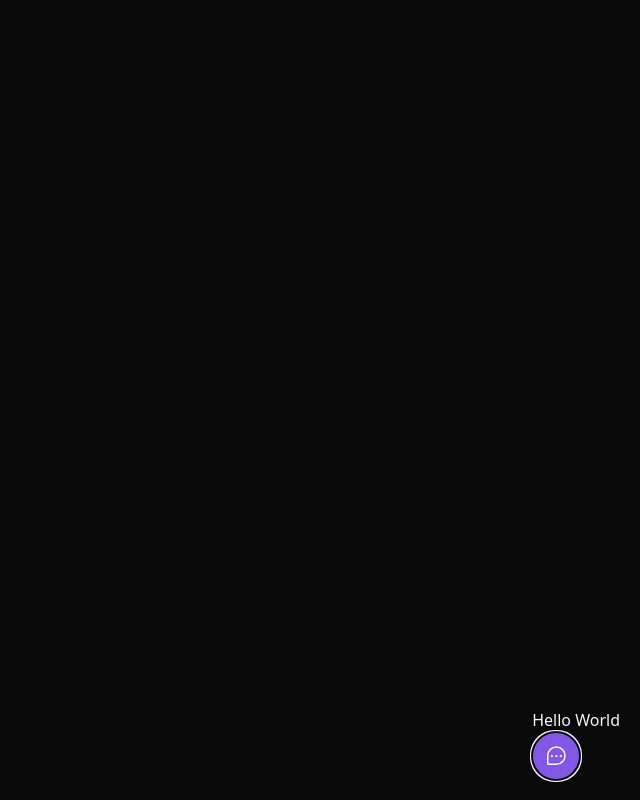
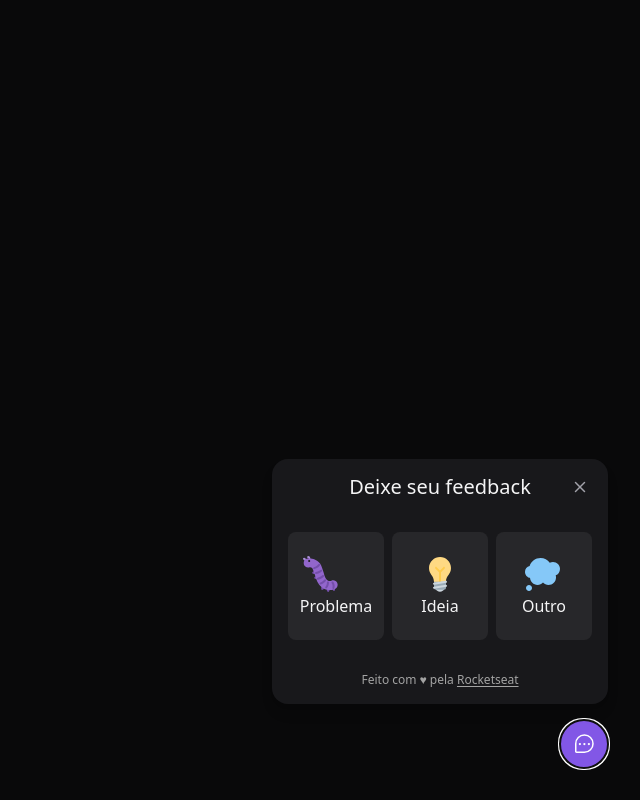
Before and after one commit to mthenrique/nlw-return-web, a React (Vite) app: page / in a window 1280 px wide. Both pictures are taken after a click on the button "Feedback". Shown: the whole page, without its empty margins (640-1280 px from the left). Built offline with nearby package versions, Linux system fonts and the light colour scheme.

Commit message:
implements components of widget

```diff
--- a/src/components/Widget.tsx
+++ b/src/components/Widget.tsx
@@ -1,11 +1,14 @@
 import { ChatTeardropDots } from 'phosphor-react'
 import { useState } from 'react'
 import { Popover } from '@headlessui/react'
+import { WidgetForm } from './WidgetForm'
 
 export function Widget() {
   return (
-    <Popover className="absolute bottom-5 right-5">
-      <Popover.Panel>Hello World</Popover.Panel>
+    <Popover className="absolute bottom-4 right-4 md:bottom-8 md:right-8 flex flex-col items-end">
+      <Popover.Panel>
+        <WidgetForm />
+      </Popover.Panel>
 
       <Popover.Button className="bg-brand-500 rounded-full px-3 h-12 text-white flex items-center group">
         <ChatTeardropDots className="w-6 h-6" />
--- /dev/null
+++ b/src/components/WidgetForm/ScreenshotButton.tsx
@@ -0,0 +1,48 @@
+import html2canvas from "html2canvas";
+import { Camera, Trash } from "phosphor-react";
+import { useState } from "react";
+import { Loading } from "../Loading";
+
+interface ScreenshotButtonProps {
+  screenshot: string | null
+  onScreenshotTook: (screenshot: string | null) => void
+}
+
+export function ScreenshotButton({ screenshot, onScreenshotTook }: ScreenshotButtonProps) {
+  const [isTakingScreenshot, setIsTakingScreenshot] = useState(false);
+
+  async function handleTakeScreenshot() {
+    setIsTakingScreenshot(true)
+
+    const canvas = await html2canvas(document.querySelector('html')!)
+    const base64image = canvas.toDataURL('image/png')
+
+    onScreenshotTook(base64image)
+    setIsTakingScreenshot(false)
+  }
+
+  if (screenshot) {
+    return (
+      <button
+        type="button"
+        className="p-1 w-10 h-10 rounded-md border-transparent flex justify-end items-end text-zinc-400 hover:text-zinc-100 transition-colors"
+        style={{ backgroundImage: `url(${screenshot})` }}
+        onClick={() => onScreenshotTook(null)}
+      >
+        <Trash weight="fill"/>
+      </button>
+    )
+  }
+
+  return (
+    <button
+      type="button"
+      onClick={handleTakeScreenshot}
+      className="p-2 bg-zinc-800 rounded-md border-transparent hover-bg-zinc-700 transition-colors focus:outline-none focus:ring-2 focus:ring-offset-2 focus:ring-offset-zinc-900 focus:ring-brand-500"
+    >
+      {
+        isTakingScreenshot ? <Loading /> : <Camera className="w-6 h-6" />
+      }
+    </button>
+  )
+}
--- /dev/null
+++ b/src/components/WidgetForm/Steps/FeedbackContentStep.tsx
@@ -0,0 +1,74 @@
+import { ArrowLeft } from "phosphor-react"
+import { FormEvent, useState } from "react"
+import { FeedbackType, feedbackTypes } from ".."
+import { CloseButton } from "../../CloseButton"
+import { ScreenshotButton } from "../ScreenshotButton"
+
+interface FeedbackContentStepProps {
+  feedbackType: FeedbackType
+  onFeedbackRestartRequested: () => void
+  onFeedbackSent: () => void
+}
+
+export function FeedbackContentStep({
+  feedbackType,
+  onFeedbackRestartRequested,
+  onFeedbackSent
+}: FeedbackContentStepProps) {
+  const [screenshot, setScreenshot] = useState<string | null>(null)
+  const [comment, setComment] = useState('')
+
+  const feedbackTypesInfo = feedbackTypes[feedbackType]
+
+  function handleSubmitFeedback(event: FormEvent) {
+    event.preventDefault()
+
+    console.log({screenshot, comment})
+
+    onFeedbackSent()
+  }
+
+  return (
+    <>
+      <header>
+        <button
+          type="button"
+          className="top-5 left-5 absolute text-zinc-400 hover:text-zinc-100"
+          onClick={onFeedbackRestartRequested}
+        >
+          <ArrowLeft weight="bold" className="w-4 h-4" />
+        </button>
+
+        <span className="text-xl leading-6 flex items-center gap-2">
+          <img src={feedbackTypesInfo.image.source} alt={feedbackTypesInfo.image.alt} className="w-6 h-6"/>
+          { feedbackTypesInfo.title }
+        </span>
+
+        <CloseButton />
+      </header>
+
+      <form onSubmit={handleSubmitFeedback} className="my-4 w-full">
+        <textarea
+          className="min-w-[304px] w-full min-h-[112px] text-sm placeholder-zinc-400 text-zinc-100 border-zinc-600 bg-transparent rounded-md focus:border-brand-500 focus:ring-brand-500 focus:ring-1 focus:outline-none resize-none scrollbar scrollbar-thumb-zinc-700 scrollbar-track-transparent scrollbar-thin"
+          placeholder="Conte com detalhes o que está acontecendo..."
+          onChange={event => setComment(event.target.value)}
+        />
+
+        <footer className="flex gap-2 mt-2">
+          <ScreenshotButton
+          screenshot={screenshot}
+            onScreenshotTook={setScreenshot}
+          />
+
+          <button
+            type="submit"
+            className="p-2 bg-brand-500 rounded-md border-transparent flex-1 flex justify-center items-center text-sm hover:bg-brand-300 focus:outline-none focus:ring-2 focus:ring-offset-2 focus:ring-offset-zinc-900 focus:ring-brand-500 transition-colors disabled:opacity-50 disabled:hover:bg-brand-500"
+            disabled={comment.length === 0}
+          >
+            Enviar feedback
+          </button>
+        </footer>
+      </form>
+    </>
+  )
+}
--- /dev/null
+++ b/src/components/WidgetForm/Steps/FeedbackSuccessStep.tsx
@@ -0,0 +1,34 @@
+import { CloseButton } from "../../CloseButton";
+
+interface FeedbackSuccessStepProps {
+  onFeedbackRestartRequested: () => void;
+}
+
+export function FeedbackSuccessStep({ onFeedbackRestartRequested }: FeedbackSuccessStepProps) {
+  return (
+    <>
+      <header>
+        <CloseButton />
+      </header>
+
+      <div className="flex flex-col items-center py-10 w-[304px]">
+        <svg width="41" height="40" viewBox="0 0 41 40" fill="none" xmlns="http://www.w3.org/2000/svg">
+          <path d="M38.5 34C38.5 36.209 36.709 38 34.5 38H6.5C4.291 38 2.5 36.209 2.5 34V6C2.5 3.791 4.291 2 6.5 2H34.5C36.709 2 38.5 3.791 38.5 6V34Z" fill="#77B255"/>
+          <path d="M31.78 8.36202C30.624 7.61102 29.076 7.94002 28.322 9.09802L17.436 25.877L12.407 21.227C11.393 20.289 9.81103 20.352 8.87403 21.365C7.93703 22.379 7.99903 23.961 9.01303 24.898L16.222 31.564C16.702 32.009 17.312 32.229 17.918 32.229C18.591 32.229 19.452 31.947 20.017 31.09C20.349 30.584 32.517 11.82 32.517 11.82C33.268 10.661 32.938 9.11302 31.78 8.36202Z" fill="white"/>
+        </svg>
+
+        <span className="text-xl mt-2">
+          Agradecemos o feedback!
+        </span>
+
+        <button
+          className="py-2 px-6 mt-6 bg-zinc-800 rounded-md border-transparent text-sm leading-6 hover:bg-zinc -600 transition-colors focus:outline-none focus:ring-2 focus:ring-offset-2 focus:ring-offset-zinc-900 focus:ring-brand-500"
+          type="button"
+          onClick={onFeedbackRestartRequested}
+        >
+          Quero enviar outro
+        </button>
+      </div>
+    </>
+  )
+}
--- /dev/null
+++ b/src/components/WidgetForm/Steps/FeedbackTypeStep.tsx
@@ -0,0 +1,40 @@
+import { FeedbackType, feedbackTypes } from ".."
+import { CloseButton } from "../../CloseButton"
+
+interface FeedbackTypeStepProps {
+  onFeedbackTypeChanged: (type: FeedbackType) => void
+}
+
+export function FeedbackTypeStep(props: FeedbackTypeStepProps) {
+  return (
+    <>
+      <header>
+        <span className="text-xl leading-6">
+          Deixe seu feedback
+        </span>
+
+        <CloseButton />
+      </header>
+
+      <div className="flex py-8 gap-2 w-full">
+        {
+          Object.entries(feedbackTypes).map(([key, value]) => {
+            return (
+              <button
+                key={key}
+                className="bg-zinc-800 rounded-lg py-5 w-24 flex-1 flex flex-col items-center gap-2 border-2 border-transparent hover:border-brand-500 focus:border-brand-500 focus:outline-none"
+                onClick={() => props.onFeedbackTypeChanged(key as FeedbackType)}
+                type="button"
+              >
+                <span>
+                  <img src={value.image.source} alt={value.image.alt} />
+                  { value.title }
+                </span>
+              </button>
+            )
+          })
+        }
+      </div>
+    </>
+  )
+}
--- /dev/null
+++ b/src/components/WidgetForm/index.tsx
@@ -0,0 +1,75 @@
+import { CloseButton } from "../CloseButton";
+
+import bugImageUrl from '../../assets/bug.svg'
+import ideaImageUrl from '../../assets/idea.svg'
+import thoughtImageUrl from '../../assets/thought.svg'
+import { useState } from "react";
+import { FeedbackTypeStep } from "./Steps/FeedbackTypeStep";
+import { FeedbackContentStep } from "./Steps/FeedbackContentStep";
+import { FeedbackSuccessStep } from "./Steps/FeedbackSuccessStep";
+
+export const feedbackTypes = {
+  BUG: {
+    title: 'Problema',
+    image: {
+      source: bugImageUrl,
+      alt: 'Imagem de um inseto'
+    }
+  },
+  IDEA: {
+    title: 'Ideia',
+    image: {
+      source: ideaImageUrl,
+      alt: 'Imagem de uma lâmpada'
+    }
+  },
+  OTHER: {
+    title: 'Outro',
+    image: {
+      source: thoughtImageUrl,
+      alt: 'Imagem de um balão de pensamento'
+    }
+  }
+}
+
+export type FeedbackType = keyof typeof feedbackTypes;
+
+export function WidgetForm() {
+
+  const [feedbackType, setFeedbackType] = useState<FeedbackType | null>(null)
+  const [feedbackSent, setFeedbackSent] = useState(false)
+
+  function handleRestartFeedback() {
+    setFeedbackSent(false)
+    setFeedbackType(null)
+  }
+
+  return (
+    <div className="bg-zinc-900 p-4 relative rounded-2xl mb-4 flex flex-col items-center shadow-lg w-[calc(100vw-2rem)] md:w-auto">
+
+      {
+        feedbackSent ? (
+          <FeedbackSuccessStep onFeedbackRestartRequested={handleRestartFeedback}/>
+        ) : (
+          <>
+            {
+              !feedbackType ? (
+                <FeedbackTypeStep onFeedbackTypeChanged={setFeedbackType}/>
+              ) : (
+                <FeedbackContentStep
+                  feedbackType={feedbackType}
+                  onFeedbackRestartRequested={handleRestartFeedback}
+                  onFeedbackSent={() => setFeedbackSent(true)}
+                />
+              )
+            }
+          </>
+        )
+      }
+
+      <footer className="text-xs text-neutral-400">
+        Feito com ♥ pela <a className="underline underline-offset-2" href="#">Rocketseat</a>
+      </footer>
+    </div>
+  )
+}
```
